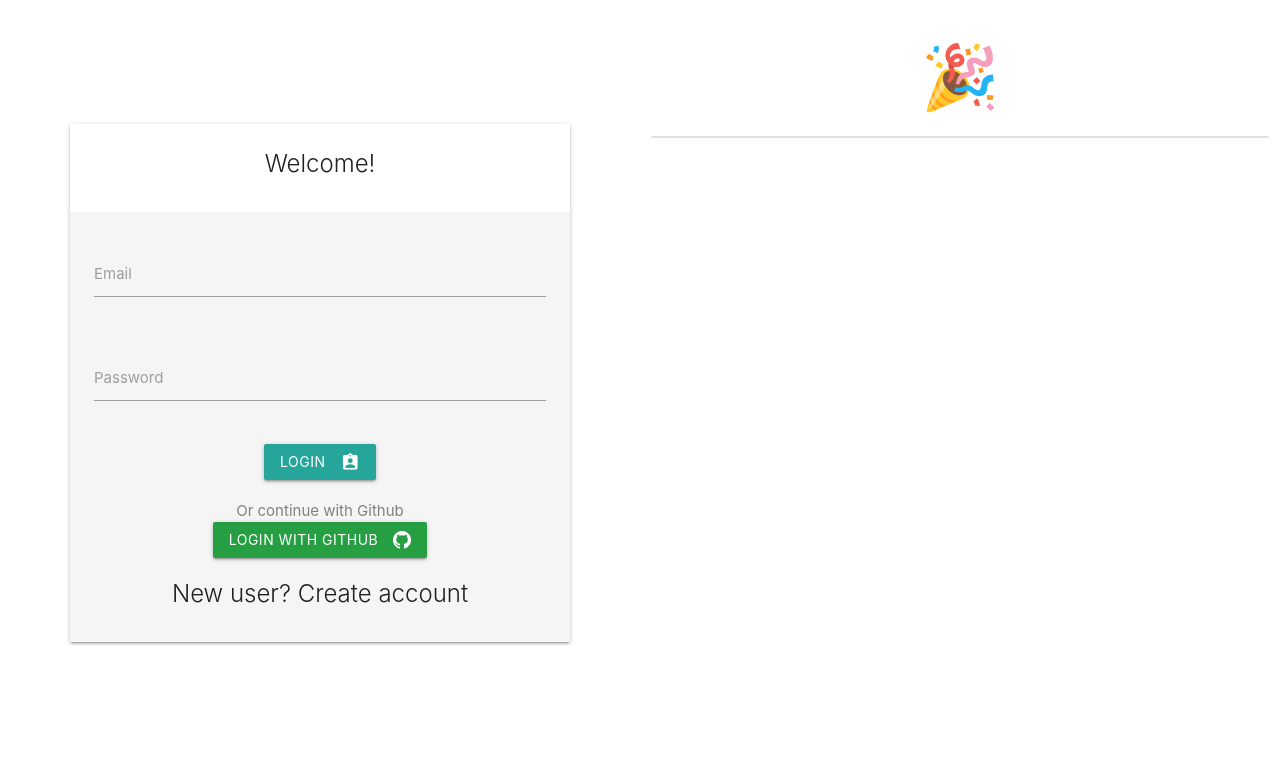
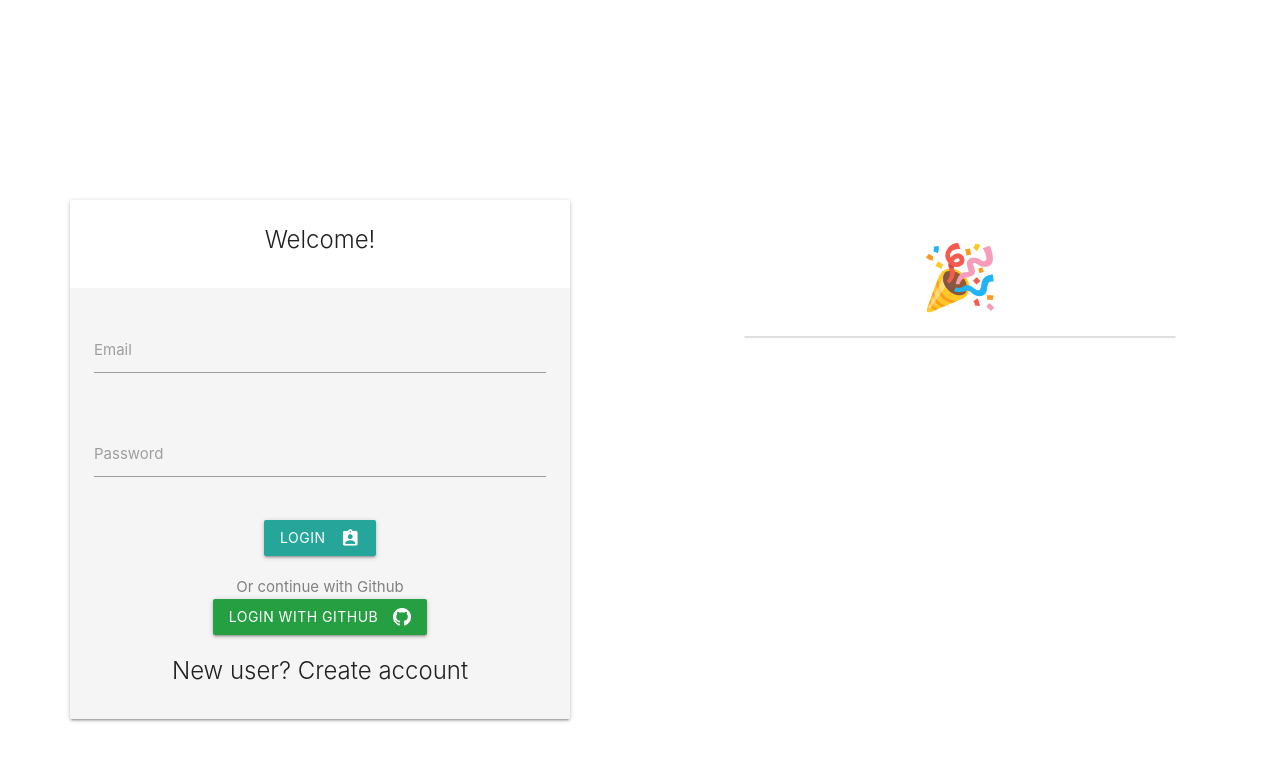
Before and after one commit to minicatsCB/firebase-auth, a website: page public/index.html in a window 1280 px wide. Drawn offline with nearby package versions, Linux system fonts and the light colour scheme; no server answers.

Commit message:
Minor refactor in position of elements

```diff
--- a/public/app.css
+++ b/public/app.css
@@ -1,6 +1,10 @@
+.general-wrapper {
+    margin-top: 200px;
+}
+
 .card {
     width: 500px;
-    margin: 20% auto 5% auto;
+    margin: auto auto 5% auto;
 }
 
 #github-login-btn {
@@ -19,3 +23,7 @@
     width: 18px;
     margin: 9px 0 0 15px;
 }
+
+.user-list-wrapper {
+    margin: 0 15% 0 15%;
+}
--- a/public/index.html
+++ b/public/index.html
@@ -9,7 +9,7 @@
 </head>
 
 <body>
-    <div class="row">
+    <div class="row general-wrapper">
         <div class="col l6 m12 s12 center-align">
             <div id="login-col" class="card">
               <div class="card-content">
@@ -86,8 +86,10 @@
         </div>
 
         <div class="col l6 m12 s12">
-            <h1 class="center-align">🎉</h1>
-            <ul id="user-list" class="collection"></ul>
+            <div class="user-list-wrapper">
+                <h1 class="center-align">🎉</h1>
+                <ul id="user-list" class="collection"></ul>
+            </div>
         </div>
     </div>
 
```
